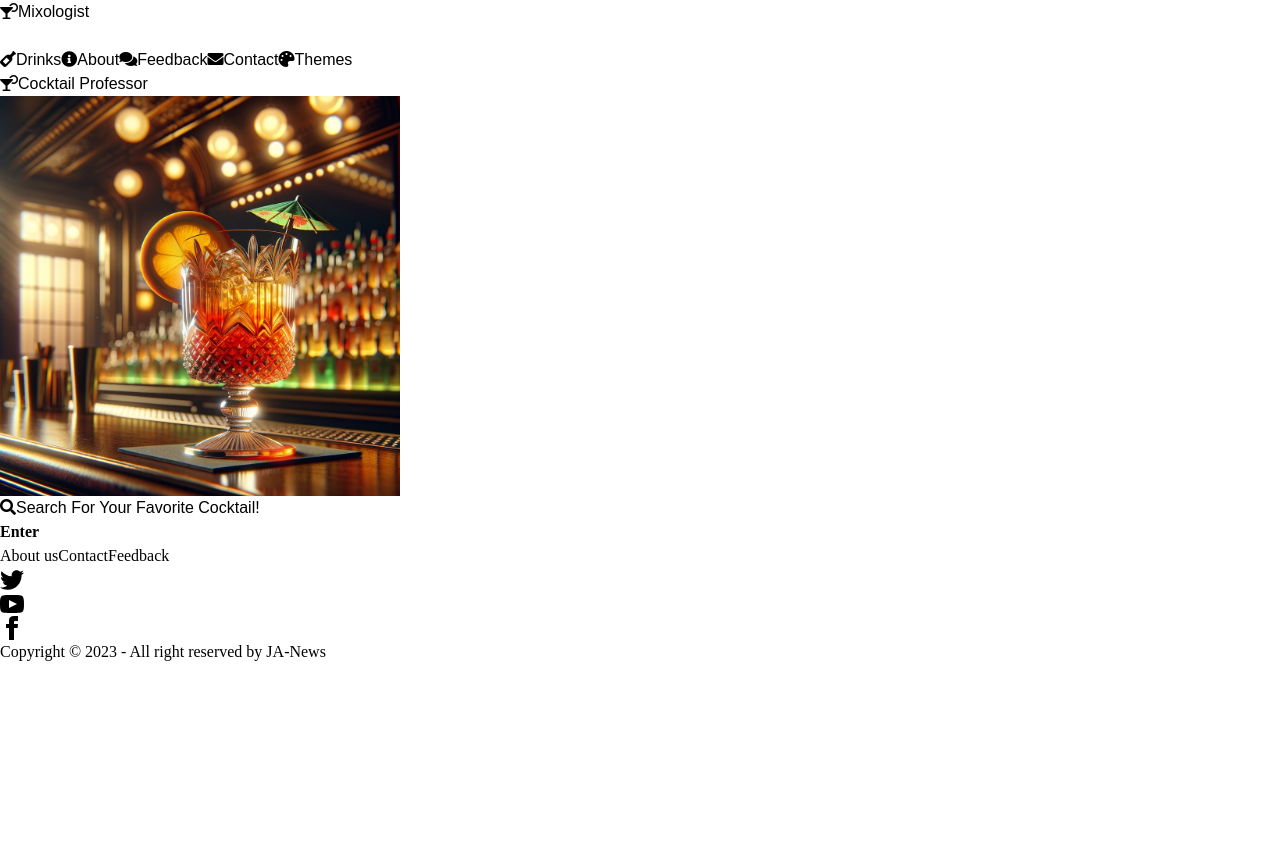
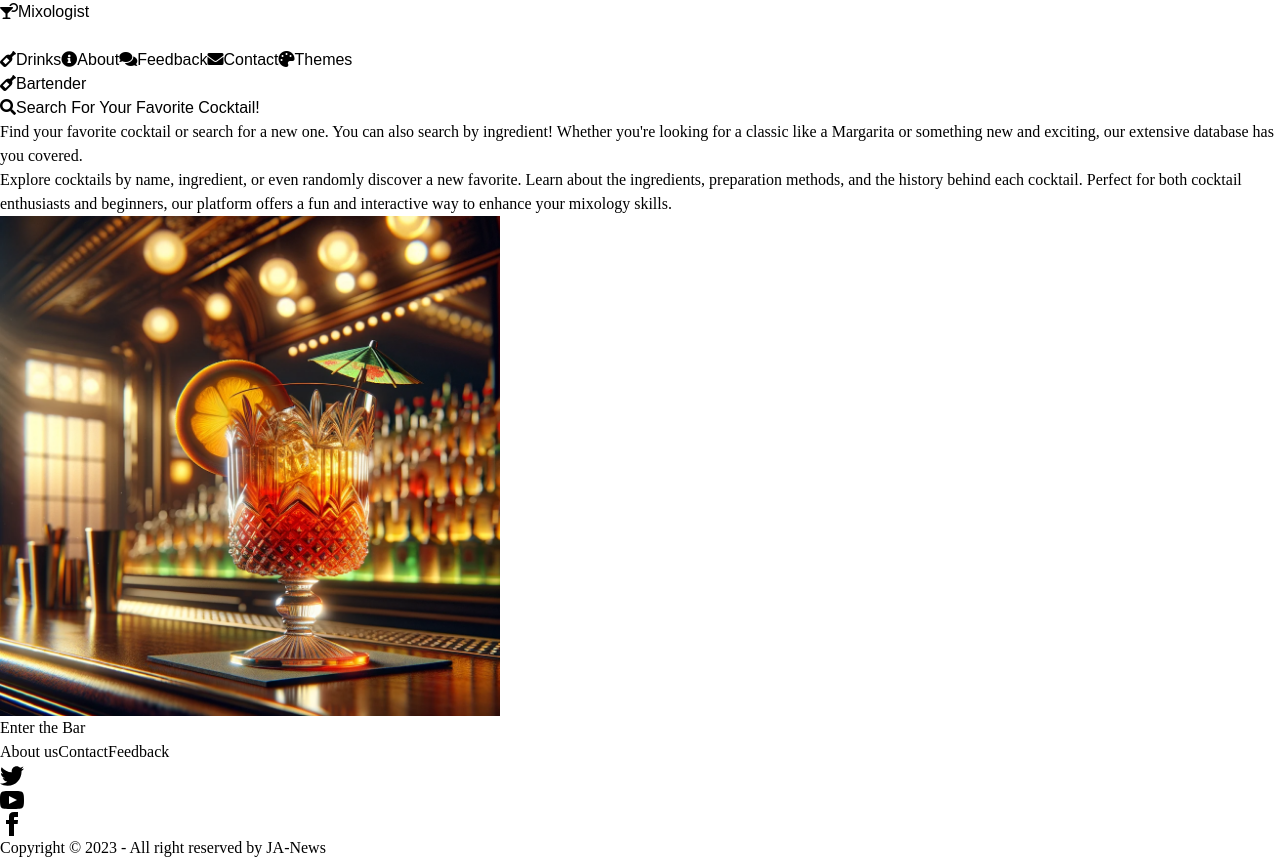
Before and after one commit to RW2023/mixologist, a Next.js app: page / in a window 1280 px wide. Before the commit the page ends 800 px from the top, so only its background shows below. Built offline with nearby package versions, Linux system fonts and the light colour scheme.

Commit message:
fix grid layout and add content

```diff
--- a/src/app/page.tsx
+++ b/src/app/page.tsx
@@ -5,29 +5,43 @@ import Image from 'next/image';
 export default function Home() {
   return (
     <div className="flex flex-col items-center justify-center h-screen container mx-auto px-4 sm:px-6 lg:px-8">
-      <div className="text-center">
-        <Heading title="cocktail professor" iconClass="fas fa-cocktail" />
+      <div className="grid grid-cols-1 md:grid-cols-2 gap-4 text-center w-full">
+        <div>
+          <Heading title="Bartender" iconClass="fas fa-wine-bottle" />
+          <SubHeading
+            title="Search for your favorite cocktail!"
+            iconClass="fas fa-search"
+          />
+          <p>
+            Find your favorite cocktail or search for a new one. You can also
+            search by ingredient! Whether you&apos;re looking for a classic like a
+            Margarita or something new and exciting, our extensive database has
+            you covered.
+          </p>
+          <p>
+            Explore cocktails by name, ingredient, or even randomly discover a
+            new favorite. Learn about the ingredients, preparation methods, and
+            the history behind each cocktail. Perfect for both cocktail
+            enthusiasts and beginners, our platform offers a fun and interactive
+            way to enhance your mixology skills.
+          </p>
+        </div>
         <div className="inline-block max-w-xs mx-auto sm:max-w-sm md:max-w-md lg:max-w-lg xl:max-w-xl">
           <Image
             src="/images/cocktail.png"
-            alt="cocktail"
-            width={400}
-            height={400}
-            className="rounded-lg border-2 border-base-500 bg-base-300 p-2"
+            alt="Cocktail"
+            width={500}
+            height={500}
+            className="rounded-lg border-2 border-base-300 bg-base-200 p-2"
           />
         </div>
       </div>
 
-      <SubHeading
-        title="search for your favorite cocktail!"
-        iconClass="fas fa-search"
-      />
-      <button
-        type="button"
-        className="btn rounded-lg text-3xl fas fa-martini-glass"
-      >
-        Enter
-      </button>
+      <div className="mt-4 w-full text-center">
+        <button type="button" className="btn rounded-lg text-3xl">
+          Enter the Bar
+        </button>
+      </div>
     </div>
   );
 }
```
